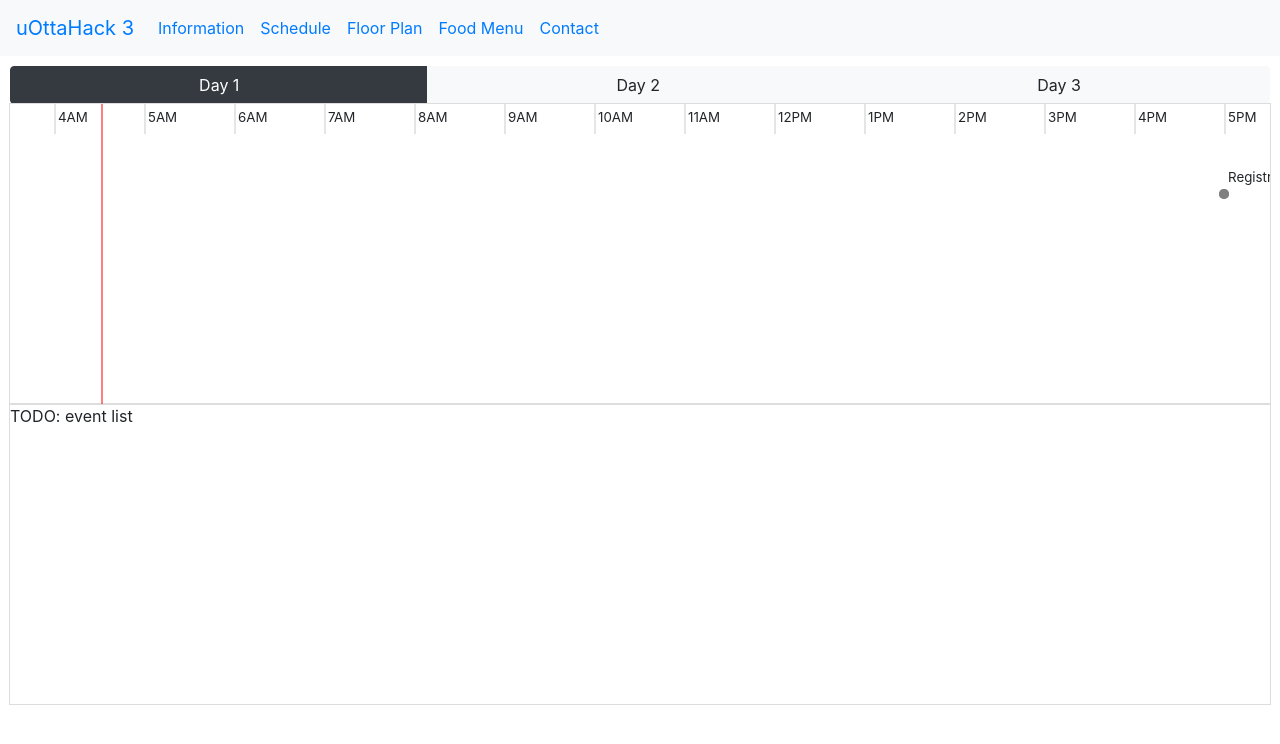
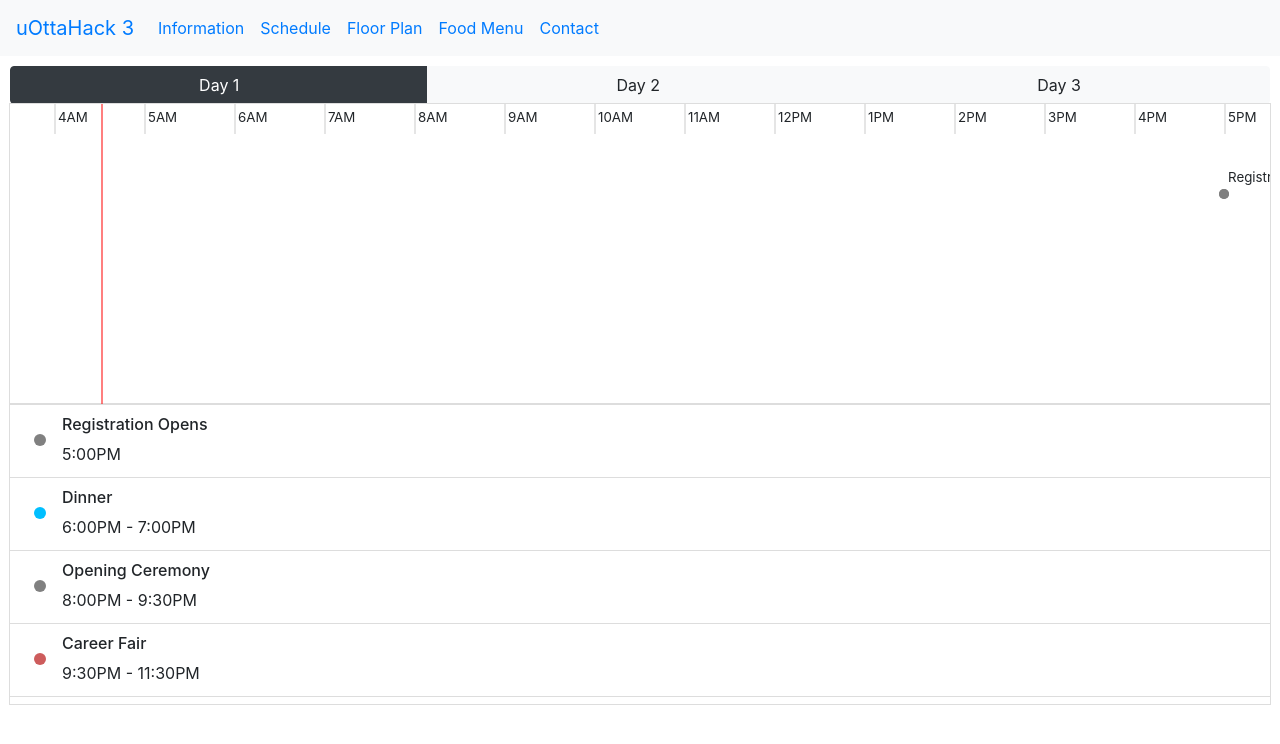
Before and after one commit to uOttaHack/2020-live-site, a React (Create React App) app: page /schedule in a window 1280 px wide. Shown: the top 744 px of the page. Built offline with nearby package versions, Linux system fonts and the light colour scheme.

Commit message:
add event list

```diff
--- /dev/null
+++ b/src/colors.ts
@@ -0,0 +1,5 @@
+enum Color {
+	Overflow = 'deepskyblue'
+}
+
+export default Color;
--- a/src/components/EventListComponent.css
+++ b/src/components/EventListComponent.css
@@ -1,4 +1,6 @@
 #event-list {
 	outline: 1px solid #ddd;
 	height: 300px;
+	overflow-y: auto;
+	overflow-x: hidden;
 }
--- a/src/components/EventListComponent.tsx
+++ b/src/components/EventListComponent.tsx
@@ -1,10 +1,47 @@
 import React from 'react';
 import './EventListComponent.css';
 
-import { PropTypesDay } from '../interfaces';
+import { PropTypesDay, IEvent } from '../interfaces';
+import { to12HourTime } from '../utils';
+
+import EventListItem from './EventListItem';
+import ModalDialog from '../components/ModalDialog';
 
 const EventListComponent: React.FC<PropTypesDay> = props => {
-	return <div id="event-list">TODO: event list</div>;
+	const [modalShow, setModalShow] = React.useState(false);
+	const [modalHeading, setModalHeading] = React.useState('');
+	const [modalTime, setModalTime] = React.useState('');
+	const [modalBody, setModalBody] = React.useState('');
+
+	const handleEventListItemClick = (event: IEvent) => {
+		setModalShow(true);
+		setModalHeading(event.name);
+		setModalTime(
+			event.duration === 0
+				? to12HourTime(event.start)
+				: `${to12HourTime(event.start)} - ${to12HourTime(
+						new Date(event.start.getTime() + event.duration * 60000)
+				  )}`
+		);
+		setModalBody(event.description);
+	};
+
+	return (
+		<div id="event-list">
+			<ModalDialog
+				show={modalShow}
+				onHide={() => setModalShow(false)}
+				heading={modalHeading}
+				time={modalTime}
+				body={modalBody}
+			/>
+			{props.day.events.map((event, index) => (
+				<div key={`event-list-item-${index}`} onClick={() => handleEventListItemClick(event)}>
+					<EventListItem event={event} />
+				</div>
+			))}
+		</div>
+	);
 };
 
 export default EventListComponent;
--- /dev/null
+++ b/src/components/EventListItem.css
@@ -0,0 +1,22 @@
+.event-item {
+	cursor: pointer;
+	border-top: 1px solid #ddd;
+}
+
+.event-item-content {
+	position: relative;
+	height: 72px;
+	padding: 10px 52px;
+	transition: transform 0.2s;
+}
+
+.event-item-content:hover {
+	transform: translateX(4px);
+	background: rgba(0, 0, 0, 0.02);
+}
+
+.event-item-content > svg {
+	position: absolute;
+	top: 40%;
+	left: 24px;
+}
--- /dev/null
+++ b/src/components/EventListItem.tsx
@@ -0,0 +1,36 @@
+import React from 'react';
+import './EventListItem.css';
+
+import { EventCategoryColor } from '../enums';
+import Color from '../colors';
+
+import { IEvent } from '../interfaces';
+import { to12HourTime } from '../utils';
+
+interface PropTypes {
+	event: IEvent;
+}
+
+const EventListItem: React.FC<PropTypes> = props => {
+	return (
+		<div className="event-item">
+			<div className="event-item-content">
+				<svg height="12" width="12">
+					<circle cx="6" cy="6" r="6" fill={EventCategoryColor[props.event.category] || Color.Overflow} />
+				</svg>
+				<div className="info">
+					<h6>{props.event.name}</h6>
+					<p>
+						{props.event.duration === 0
+							? to12HourTime(props.event.start)
+							: `${to12HourTime(props.event.start)} - ${to12HourTime(
+									new Date(props.event.start.getTime() + props.event.duration * 60000)
+							  )}`}
+					</p>
+				</div>
+			</div>
+		</div>
+	);
+};
+
+export default EventListItem;
--- a/src/components/TimelineComponent.css
+++ b/src/components/TimelineComponent.css
@@ -31,7 +31,7 @@
 
 .timeline-track-item {
 	position: absolute;
-	transition: 0.5s;
+	transition: opacity 0.2s;
 	cursor: pointer;
 }
 
--- a/src/components/TimelineComponent.tsx
+++ b/src/components/TimelineComponent.tsx
@@ -3,7 +3,8 @@ import './TimelineComponent.css';
 
 import { PropTypesDay, IEvent, ICategoryEventList } from '../interfaces';
 import { EventCategoryColor } from '../enums';
-import { identity } from '../utils';
+import { identity, to12HourTime } from '../utils';
+import Color from '../colors';
 
 import ModalDialog from '../components/ModalDialog';
 
@@ -14,15 +15,6 @@ const trackSpace = 40;
 const trackStartHeight = 60;
 const timeLabels = Array.from(Array(24).keys()).map(i => `${i % 12 === 0 ? 12 : i % 12}${i % 24 < 12 ? 'AM' : 'PM'}`);
 const oneMinute = 60000;
-
-const overflowColor = 'deepskyblue';
-
-function to12HourTime(date: Date) {
-	const hours = date.getHours();
-	const minutes = date.getMinutes();
-
-	return `${hours % 12 === 0 ? 12 : hours % 12}:${minutes < 10 ? '0' : ''}${minutes}${hours % 24 < 12 ? 'AM' : 'PM'}`;
-}
 
 function processCategoryBuckets(events: IEvent[]) {
 	return events.reduce((collect, event) => {
@@ -104,10 +96,6 @@ class TimelineComponent extends React.Component<PropTypesDay> {
 		return minutes * date.getHours() + date.getMinutes();
 	}
 
-	computeMinutesDifferenceInDay(date1: Date, date2: Date) {
-		return Math.abs(date1.getTime() - date2.getTime()) / 60000;
-	}
-
 	render() {
 		const categoryBuckets = processCategoryBuckets(this.props.day.events);
 
@@ -179,7 +167,7 @@ class TimelineComponent extends React.Component<PropTypesDay> {
 										key={`timeline-track-${activityKey}-${eventIndex}`}
 										className="timeline-track-line"
 										style={{
-											background: EventCategoryColor[activityKey] || overflowColor
+											background: EventCategoryColor[activityKey] || Color.Overflow
 										}}
 									>
 										{['left', 'right'].map(lineEnd => (
@@ -194,7 +182,7 @@ class TimelineComponent extends React.Component<PropTypesDay> {
 													cx="5"
 													cy="5"
 													r="5"
-													fill={EventCategoryColor[activityKey] || overflowColor}
+													fill={EventCategoryColor[activityKey] || Color.Overflow}
 												/>
 											</svg>
 										))}
--- a/src/utils.ts
+++ b/src/utils.ts
@@ -1,3 +1,10 @@
 export function identity<T>(arg: T): T {
 	return arg;
 }
+
+export function to12HourTime(date: Date) {
+	const hours = date.getHours();
+	const minutes = date.getMinutes();
+
+	return `${hours % 12 === 0 ? 12 : hours % 12}:${minutes < 10 ? '0' : ''}${minutes}${hours % 24 < 12 ? 'AM' : 'PM'}`;
+}
```
